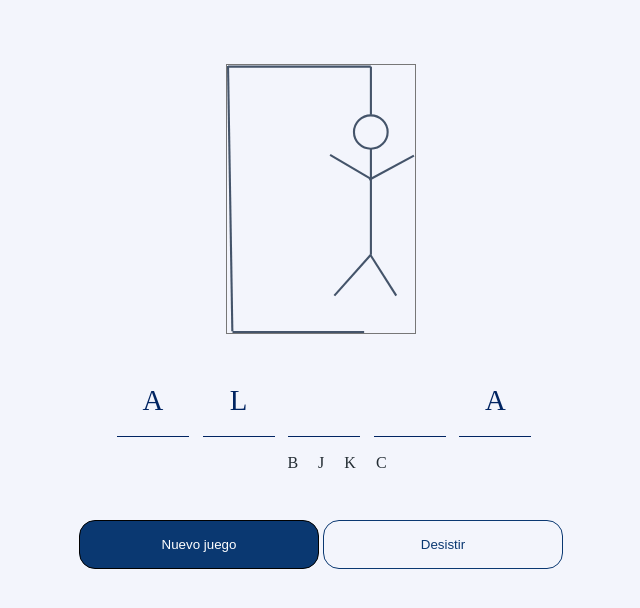
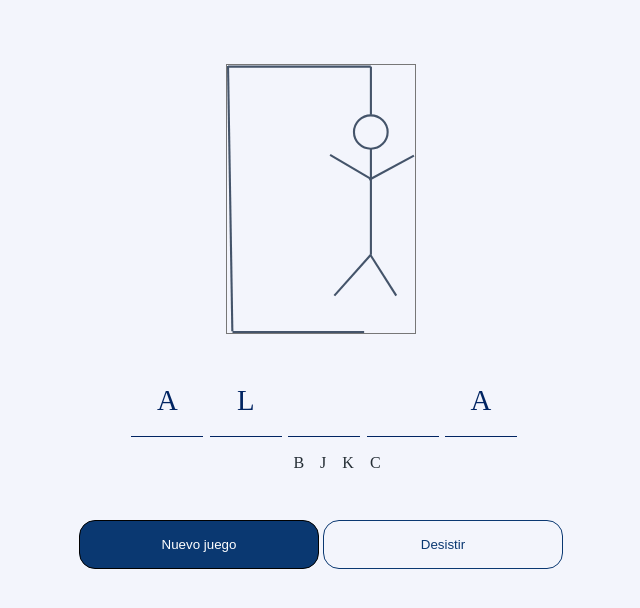
Before and after one commit to ypmanrique2/alura_challenge2, a plain HTML site: page index.html in a window 1280 px wide. Shown: the whole page, without its empty margins (319-959 px from the left). Drawn offline with Linux system fonts and the light colour scheme.

Commit message:
codificar la graficadora de configuraciones

```diff
--- a/app.js
+++ b/app.js
@@ -0,0 +1,53 @@
+;(function() {
+'use strict'
+
+var juego = {
+    palabra: "ALURA",
+    status: 1,
+    adivinado: ['A', 'L'],
+    errado: ['B', 'J', 'K', 'C']
+}
+
+var $html = {
+    hombre: document.getElementById('hombre'),
+    adivinado: document.querySelector('.adivinado'),
+    errado: document.querySelector('.errado',)
+}
+function dibujar(juego) {
+    // Actualizar la imagen del hombre
+    var $elem
+    $elem = $html.hombre
+    $elem.src = './img/status/0' + juego.status + '.svg'
+
+    // Creamos las letras adivinadas
+    var palabra = juego.palabra
+    var adivinado = juego.adivinado
+    $elem = $html.adivinado
+    for (let letra of palabra) {
+        let $span = document.createElement('span')
+        let $txt = document.createTextNode('')
+        if (adivinado.indexOf(letra) >= 0) {
+            $txt.nodeValue = letra
+        }
+        $span.setAttribute('class', 'letra adivinada')
+        $span.appendChild($txt)
+        $elem.appendChild($span)
+    }
+
+    // Creamos las letras erradas
+    var errado = juego.errado
+    $elem = $html.errado
+    for (let letra of errado) {
+        let $span = document.createElement('span')
+        let $txt = document.createTextNode(letra)
+        $span.setAttribute('class', 'letra errada')
+        $span.appendChild($txt)
+        $elem.appendChild($span)
+
+    }
+}
+
+console.log(juego);
+dibujar(juego)
+
+}())
--- a/index.html
+++ b/index.html
@@ -9,19 +9,8 @@
     <div class="hombre-ahorcado">
         <img id="hombre" alt="hombre-ahorcado" src="./img/status/01.svg" />
     </div>
-    <div class="adivinado">
-    <span class="letra adivinada">A</span>
-    <span class="letra adivinada">L</span>
-    <span class="letra adivinada"></span>
-    <span class="letra adivinada"></span>
-    <span class="letra adivinada">A</span>
-    </div>
-    <div class="errado">
-    <span class="letra errada">B</span>
-    <span class="letra errada">J</span>
-    <span class="letra errada">K</span>
-    <span class="letra errada">C</span>
-    </div>
+    <div class="adivinado"></div>
+    <div class="errado"></div>
     <form class="botones" action="javascript:void(0)">
         <input type="button" class="btn-azul" value="Nuevo juego" />
         <input type="button" value="Desistir" />
```
